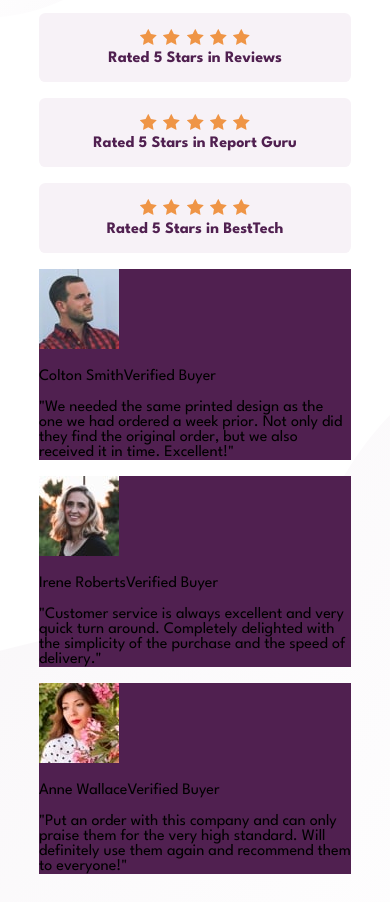
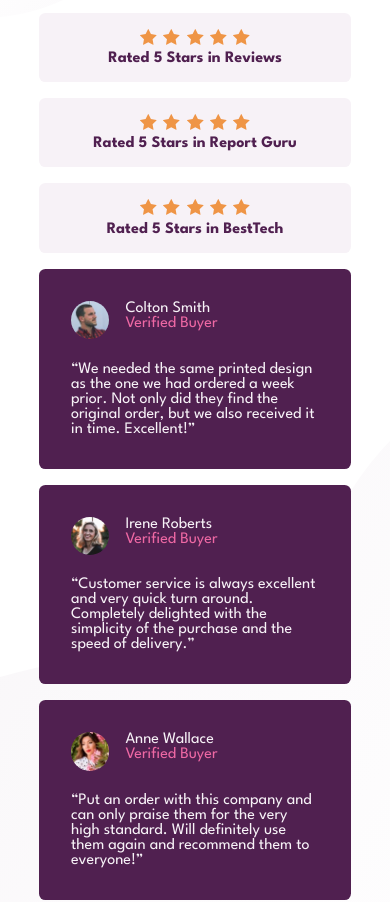
Before and after one commit to SpacemanOG/Social-proof-section, a plain HTML site: page index.html in a window 390 px wide. Shown: the part 225-1127 px from the top of the page. Drawn offline with Linux system fonts and the light colour scheme.

Commit message:
Mobile site ready complete

```diff
--- a/index.html
+++ b/index.html
@@ -81,8 +81,9 @@
                         <p>Colton Smith<span class="verificationBadge">Verified Buyer</span></p>
                     </div>
                     <div class="customerTestimonial">
-                        <p>"We needed the same printed design as the one we had ordered a week prior. Not only did they
-                            find the original order, but we also received it in time. Excellent!"</p>
+                        <blockquote>We needed the same printed design as the one we had ordered a week prior. Not only
+                            did they
+                            find the original order, but we also received it in time. Excellent!</blockquote>
                     </div>
                 </div>
 
@@ -93,8 +94,9 @@
                         <p>Irene Roberts<span class="verificationBadge">Verified Buyer</span></p>
                     </div>
                     <div class="customerTestimonial">
-                        <p>"Customer service is always excellent and very quick turn around. Completely delighted with
-                            the simplicity of the purchase and the speed of delivery."</p>
+                        <blockquote>Customer service is always excellent and very quick turn around. Completely
+                            delighted with
+                            the simplicity of the purchase and the speed of delivery.</blockquote>
                     </div>
                 </div>
 
@@ -105,8 +107,9 @@
                         <p>Anne Wallace<span class="verificationBadge">Verified Buyer</span></p>
                     </div>
                     <div class="customerTestimonial">
-                        <p>"Put an order with this company and can only praise them for the very high standard. Will
-                            definitely use them again and recommend them to everyone!"</p>
+                        <blockquote>Put an order with this company and can only praise them for the very high standard.
+                            Will
+                            definitely use them again and recommend them to everyone!</blockquote>
                     </div>
                 </div>
             </section>
--- a/styles.css
+++ b/styles.css
@@ -1,3 +1,6 @@
+/* MOBILE-FIRST */
+/* MOBILE-FIRST */
+
 * {
     box-sizing: border-box;
 }
@@ -50,4 +53,48 @@ header p {
 
 .cutomerTestimonialBox {
     background-color: hsl(300, 43%, 22%);
+    border-radius: 0.4rem;
+    padding: 2rem;
+    color: hsl(300, 24%, 96%);
+    margin-bottom: 1rem;
 }
+
+.customerInfo {
+    display: flex;
+    justify-content: flex-start;
+}
+
+.customerInfo img {
+    width: 2.4rem;
+    height: 2.4rem;
+    border-radius: 50%;
+    margin-right: 1rem;
+}
+
+.customerInfo p {
+    margin: 0;
+}
+
+.verificationBadge {
+    color: hsl(333, 80%, 67%);
+    display: block;
+}
+
+blockquote {
+    margin: 1.4rem 0 0 0;
+}
+
+blockquote:before {
+    content: open-quote;
+}
+
+blockquote:after {
+    content: close-quote;
+}
+
+/* DESKTOP VERSION */
+/* DESKTOP VERSION */
+
+@media (min-width: 1440px) {
+
+}
```
